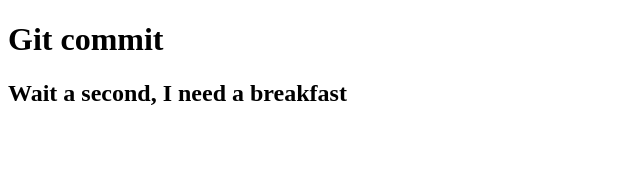
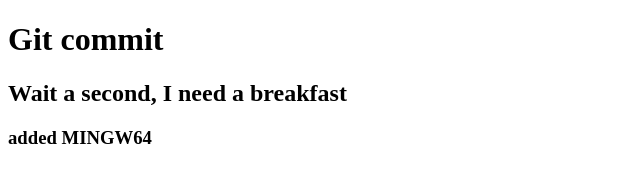
Before and after one commit to Patsy101/Practice-Git-, a plain HTML site: page index.html in a window 1280 px wide. Shown: the whole page, without its empty margins (0-640 px from the left). Drawn offline with Linux system fonts and the light colour scheme.

Commit message:
03 add h3

```diff
--- a/index.html
+++ b/index.html
@@ -11,5 +11,7 @@
     <h1>Git commit</h1>
     <!--Second Commit here-->
     <h2>Wait a second, I need a breakfast</h2>
+    <!---Third Commit here-->
+    <h3> added MINGW64</h3>
 </body>
 </html>
```
